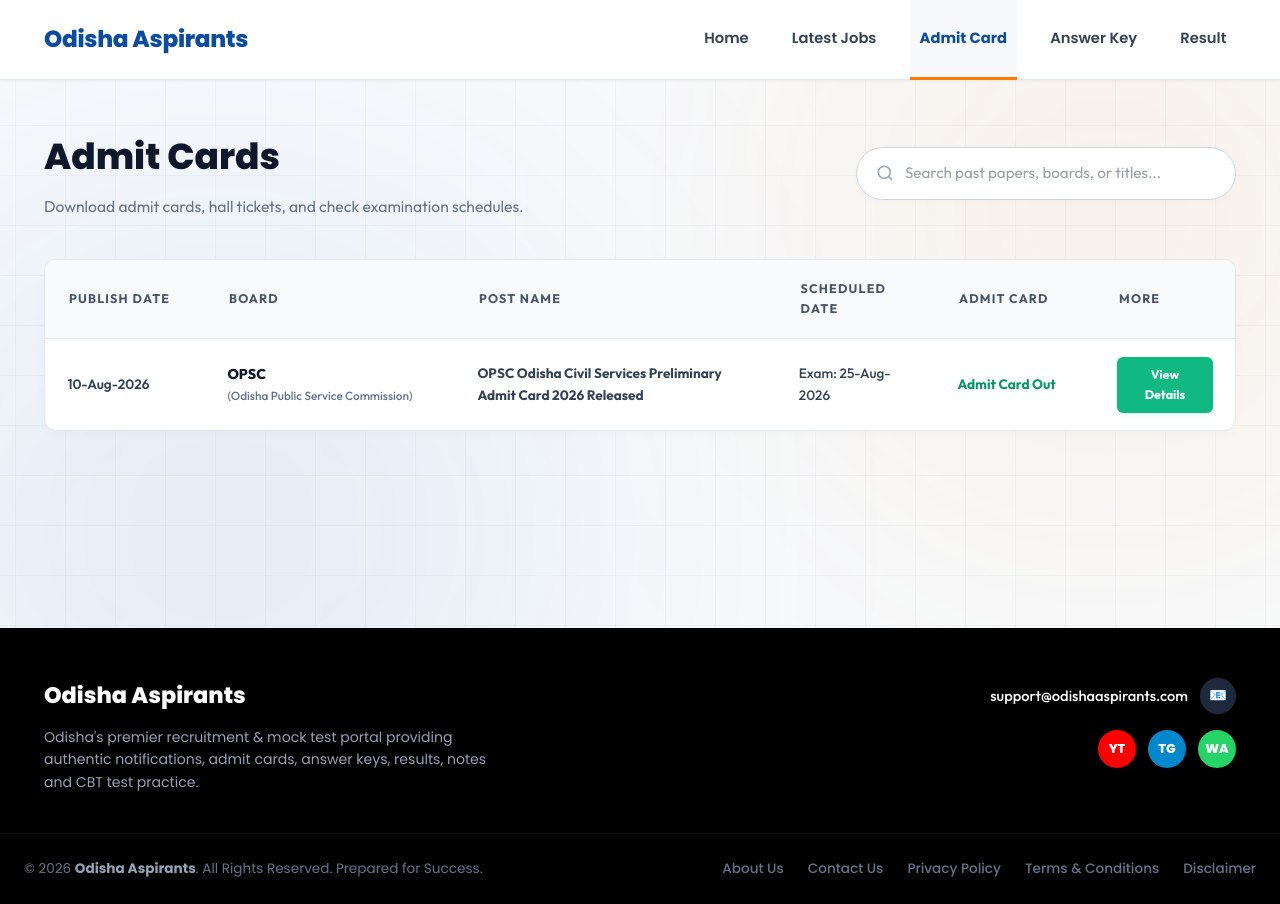
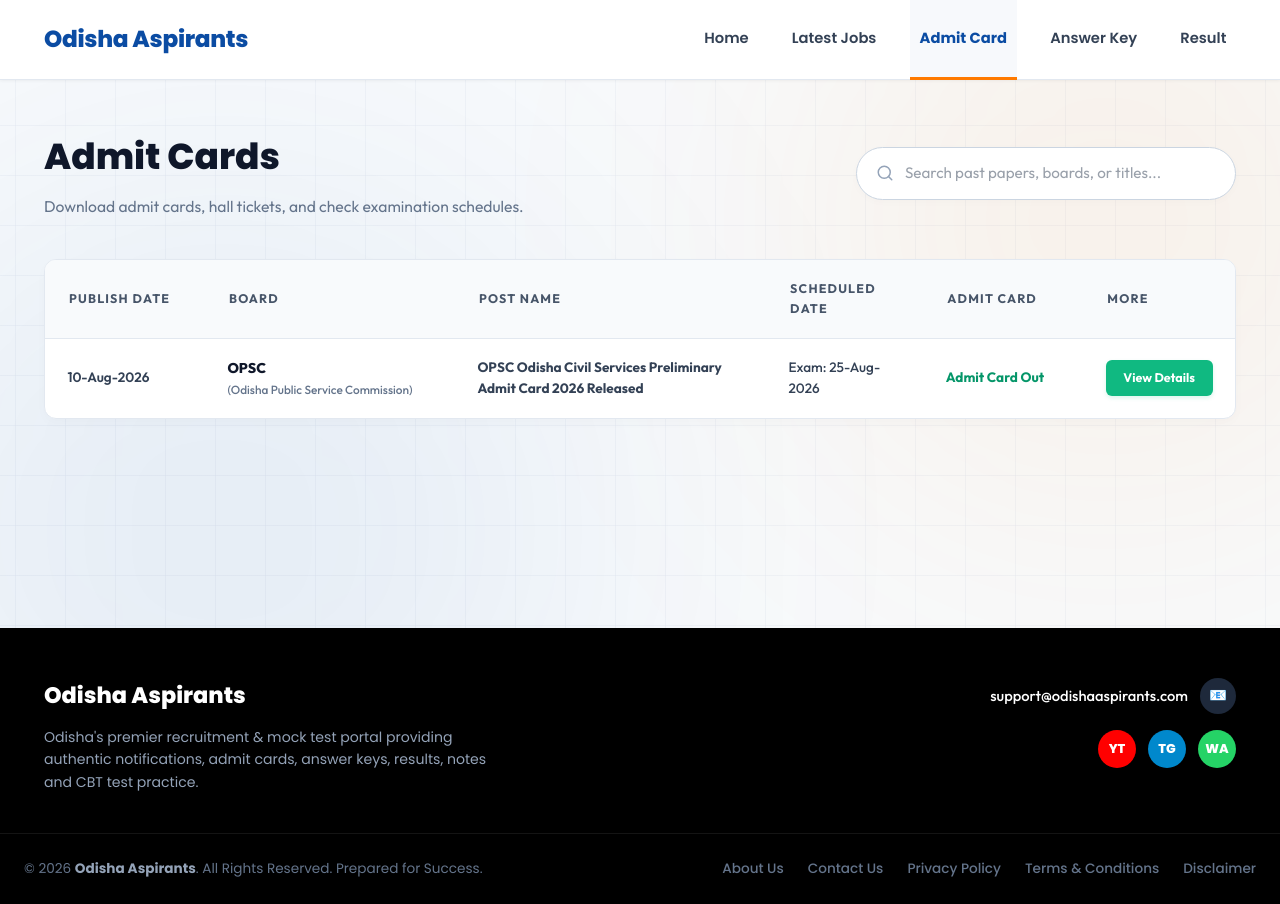
Before and after one commit to rusikakisku-jpg/odishaaspirants, a Next.js app: page /admit-card in a window 1280 px wide. Built offline with nearby package versions, Linux system fonts and the light colour scheme.

Commit message:
Enforce single line white-space nowrap alignment on View Details action buttons across all pages

```diff
--- a/src/app/globals.css
+++ b/src/app/globals.css
@@ -511,6 +511,7 @@
 
 .action-col {
   text-align: center;
+  white-space: nowrap !important;
 }
 
 .btn-view {
@@ -526,6 +527,7 @@
   border: none;
   cursor: pointer;
   box-shadow: 0 2px 4px rgba(16, 185, 129, 0.15);
+  white-space: nowrap !important;
 }
 
 .btn-view:hover {
```
